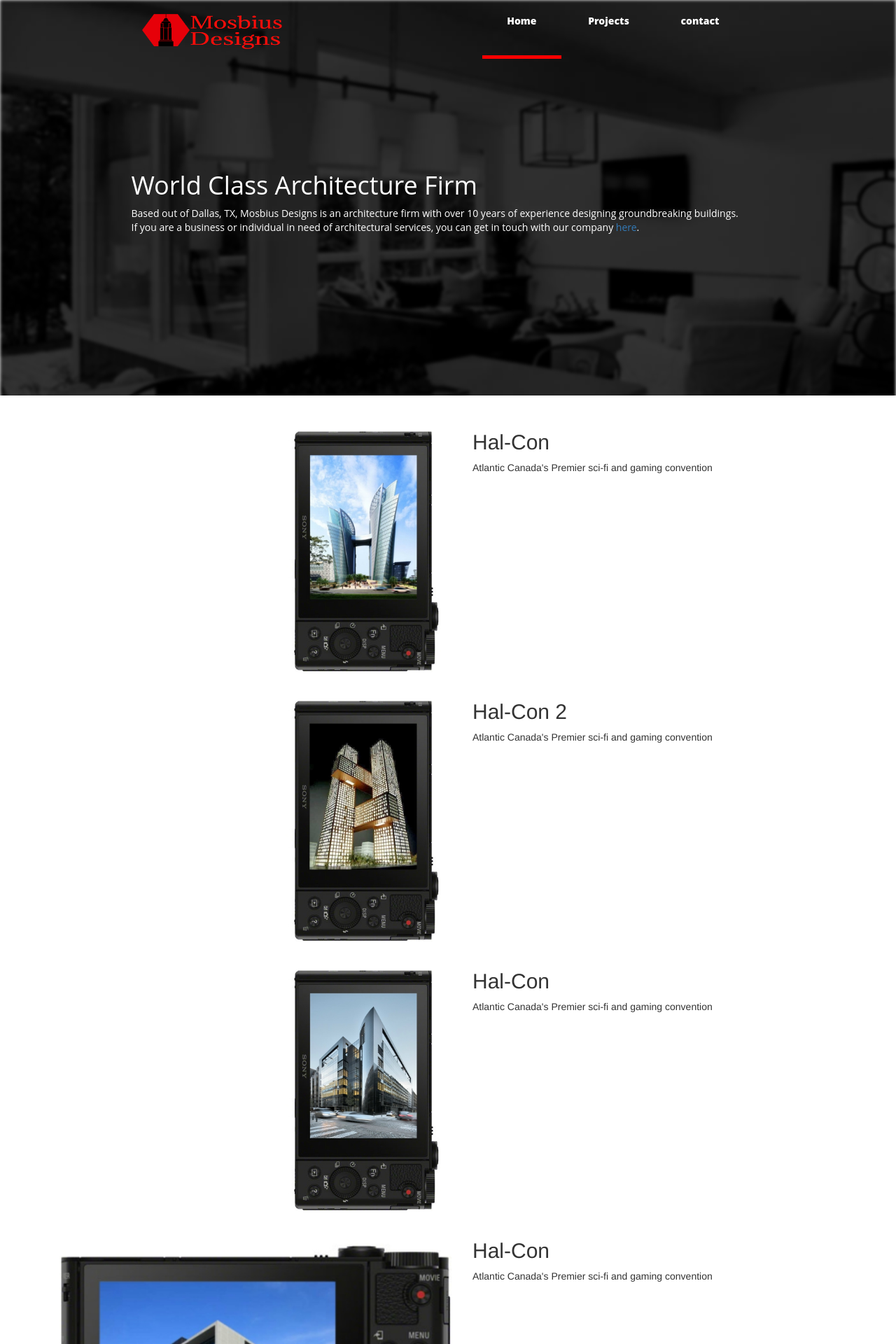
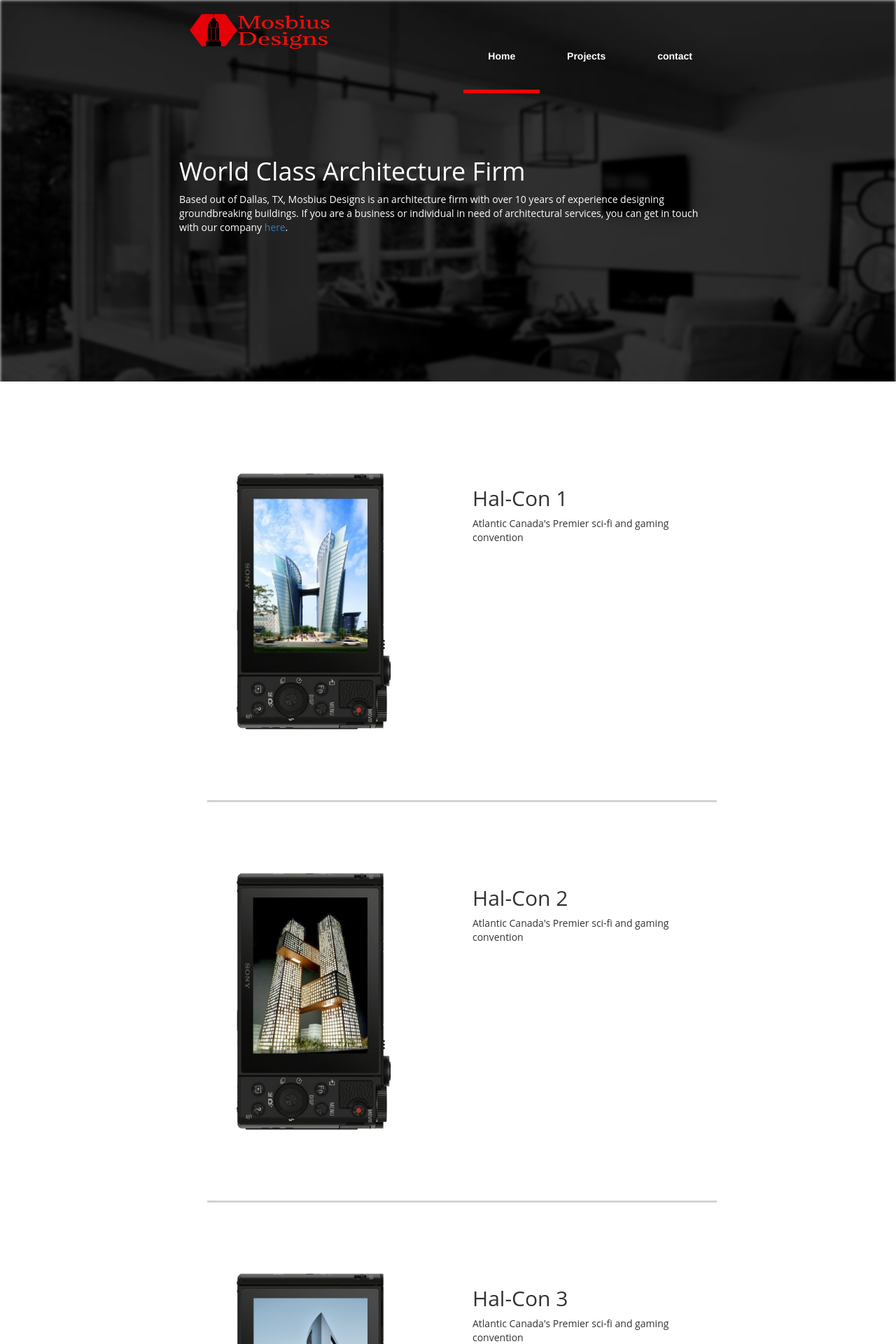
Before and after one commit to jerrodq2/architecture_advertising_site, a PHP site: page / in a window 1280 px wide. Shown: the top 1920 px of the page at 70% size. Run offline with PHP 8.4, Linux system fonts and the light colour scheme.

Commit message:
revised much of the css and some of the html to proper format, also renamed the original css file from main to home_section

```diff
--- a/index.html
+++ b/index.html
@@ -6,7 +6,7 @@
     <meta name="description" content="An artichture firm based out of Dallas, TX with years of experience creating stunning buildings and structures.">
 
     <!-- STYLESHEETS BELOW -->
-    <link rel="stylesheet" href="static/css/main.css">
+    <link rel="stylesheet" href="static/css/home_section.css">
     <link rel="stylesheet" href="static/css/project_section.css">
     <!-- Latest compiled and minified CSS -->
     <link rel="stylesheet" href="https://maxcdn.bootstrapcdn.com/bootstrap/3.3.7/css/bootstrap.min.css" integrity="sha384-BVYiiSIFeK1dGmJRAkycuHAHRg32OmUcww7on3RYdg4Va+PmSTsz/K68vbdEjh4u" crossorigin="anonymous">
@@ -20,12 +20,10 @@
 
 
   <body>
-
-    <!-- Start of the HOME section or the top of the page -->
-    <div class="background">
-      <div class="col-xs-12 top row">
     <!-- START OF LOGO AND NAVBAR SECTION -->
-        <div class="header contain">
+    <header>
+      <div class="background"></div>
+      <div class="header-container">
         <div class="col-md-6">
           <img class="logo" src="static/images/logo.png" alt="Logo_here">
         </div>
@@ -37,30 +35,29 @@
           </ul>
         </nav>
       </div>
+    </header>
     <!-- END OF LOGO AND NAVBAR SECTION -->
 
 
-        <div class="title-row contain">
+    <main>
+      <!-- Start of the HOME section or the top of the page -->
+      <div class="title-row">
         <h1>World Class Architecture Firm</h1>
         <p>Based out of Dallas, TX, Mosbius Designs is an architecture firm with over 10 years of experience designing groundbreaking buildings. If you are a business or individual in need of architectural services, you can get in touch with our company <a href="#">here</a>.</p>
       </div>
+      <!-- END of the HOME section or the top of the page -->
 
-      </div>
-    <!-- END of the HOME section or the top of the page -->
-    </div>
+      <!-- START OF THE PROJECT SECTION/MIDDLE OF THE PAGE -->
+      <div class="project-container">
 
-
-
-
-    <div class="col-xs-12 project_sections">
-      <!-- START OF THE PROJECT SECTION/MIDDLE OF THE PAGE -->
+        <div class="project_sections ">
           <ul class="project_list">
-        <li class="col-xs-12">
+            <li class="col-xs-12 contain">
               <div class="col-md-6 col-xs-12 ">
-            <img class="first_image" src="static/images/project_1_with_screen.jpg" alt="">
+                <img class="tall_image" src="static/images/project_1_with_screen.jpg" alt="">
               </div>
               <div class="col-md-6 col-xs-12">
-            <h2>Hal-Con</h2>
+                <h2>Hal-Con 1</h2>
                 <p>Atlantic Canada's Premier sci-fi and gaming convention</p>
               </div>
             </li>
@@ -68,7 +65,7 @@
 
             <li class="col-xs-12">
               <div class="col-md-6 col-xs-12 ">
-            <img class="first_image" src="static/images/project_3_with_screen.jpg" alt="">
+                <img class="tall_image" src="static/images/project_3_with_screen.jpg" alt="">
               </div>
               <div class="col-md-6 col-xs-12">
                 <h2>Hal-Con 2</h2>
@@ -79,10 +76,10 @@
 
             <li class="col-xs-12">
               <div class="col-md-6 col-xs-12 ">
-            <img class="first_image" src="static/images/project_4_with_screen.jpg" alt="">
+                <img class="tall_image" src="static/images/project_4_with_screen.jpg" alt="">
               </div>
               <div class="col-md-6 col-xs-12">
-            <h2>Hal-Con</h2>
+                <h2>Hal-Con 3</h2>
                 <p>Atlantic Canada's Premier sci-fi and gaming convention</p>
               </div>
             </li>
@@ -91,7 +88,7 @@
             <li class="col-xs-12">
               <img class="col-md-6 col-xs-12" src="static/images/project_2_with_screen.jpg" alt="">
               <div class="col-md-6 col-xs-12">
-            <h2>Hal-Con</h2>
+                <h2>Hal-Con 4</h2>
                 <p>Atlantic Canada's Premier sci-fi and gaming convention</p>
               </div>
             </li>
@@ -100,7 +97,7 @@
             <li class="col-xs-12">
               <img class="col-md-6 col-xs-12" src="static/images/project_5_with_screen.jpg" alt="">
               <div class="col-md-6 col-xs-12">
-            <h2>Hal-Con</h2>
+                <h2>Hal-Con 5</h2>
                 <p>Atlantic Canada's Premier sci-fi and gaming convention</p>
               </div>
             </li>
@@ -109,21 +106,23 @@
             <li class="col-xs-12">
               <img class="col-md-6 col-xs-12" src="static/images/project_6_with_screen.jpg" alt="">
               <div class="col-md-6 col-xs-12">
-            <h2>Hal-Con</h2>
+                <h2>Hal-Con 6</h2>
                 <p>Atlantic Canada's Premier sci-fi and gaming convention</p>
               </div>
             </li>
           </ul>
+        </div>
+
+      </div>
       <!-- END OF THE PROJECT SECTION/MIDDLE OF THE PAGE -->
-    </div>
 
 
 
-
-    <div class="">
+      <div class="contain">
         <!-- START OF THE CONTACT/FOOTER SECTION -->
         <small>Hexagon graphic by <a href="https://thenounproject.com/abdulla_31">tnp_abdulla_31</a> from <a href="https://thenounproject.com/">TheNounProject</a> is licensed under <a href="http://creativecommons.org/licenses/by/3.0/" title="Creative Commons BY 3.0">CC BY 3.0</a>. Check out the new logo that I created on <a href="http://logomakr.com" title="Logo Maker">LogoMaker.com</a> https://logomakr.com/8bJcZs8bJcZs</small>
         <!-- END OF THE CONTACT/FOOTER SECTION -->
       </div>
+    </main>
   </body>
 </html>
--- a/static/css/main.css
+++ b/static/css/home_section.css
@@ -1,10 +1,10 @@
-.background:before{
-  content: ' ';
-  position: absolute;
+.background{
+  position: fixed;
   left: 0;
   top: 0;
-  width: 100%;
-  height: 100%;
+  min-width: 100%;
+  min-height: 100%;
+  z-index: -100;
   background-image: url('../images/top_background.jpg');
   background-size: cover;
   -webkit-filter: blur(2px);
@@ -13,24 +13,18 @@
   -ms-filter: blur(2px);
   filter: blur(2px);
 }
-.contain{
-  font-family: Open Sans,sans-serif;
-  width: 70%;
-  margin: 0 auto;
+.header-container{
+  height: 90px;
+  display: block;
+  width: 60%;
+  margin: auto;
+  color: white;
+  padding: 20px 0 20px 0;
 }
 .logo{
   width: 200px;
   height: 50px;
 }
-.top{
-  color: white;
-  padding: 20px 0 20px 0;
-}
-.header{
-  height: 90px;
-  display: block;
-}
-
 .nav-default{
   float: right;
   display: inline-block;
@@ -49,8 +43,10 @@
   font-weight: 800;
   padding: 90px 35px 40px;
 }
-
-
 .title-row{
+  font-family: Open Sans,sans-serif;
+  width: 60%;
+  margin: 0 auto;
   padding: 115px 0 200px;
+  color: white;
 }
--- a/static/css/project_section.css
+++ b/static/css/project_section.css
@@ -1,15 +1,43 @@
+.project-container:before{
+  display: table;
+  content: ' ';
+  width: 100%;
+  background-color: white;
+}
+.project-container:after{
+  display: table;
+  content: ' ';
+  clear: both;
+  width: 100%;
+  background-color: white;
+}
+.project-container{
+  background-color: white;
+  font-family: Open Sans,sans-serif;
+  width: 100%;
+  margin: 0 auto;
+  box-sizing: border-box;
+  display: block;
+}
 .project_sections{
   background-color: white;
 }
 
 .project_list{
+  width: 60%;
+  margin: auto;
   margin-top: 30px;
   list-style: none;
 }
+.project_list li{
+  padding: 100px 0;
+  display: block;
+  border-bottom: 3px solid lightgrey;
+  margin: 0 auto;
+}
 
-.first_image{
-  width: 250px;
-  height: 345px;
-  margin: 20px auto;
-  float: right;
+.tall_image{
+  width: 80%;
+  /*height: 345px;*/
+  margin: 0 auto;
 }
```
Lines whose indentation alone changed are shown as unchanged.
